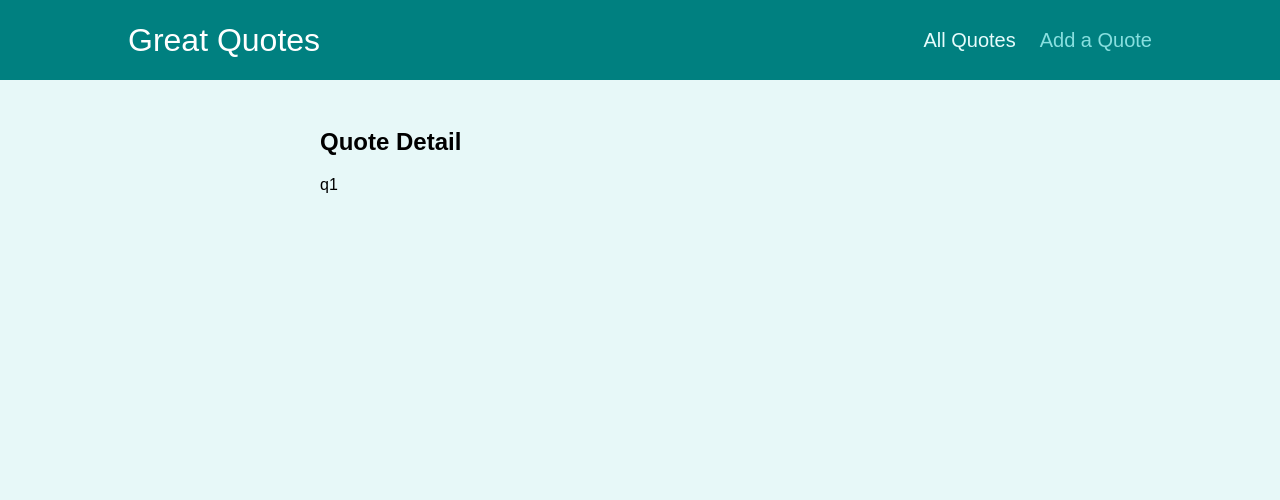
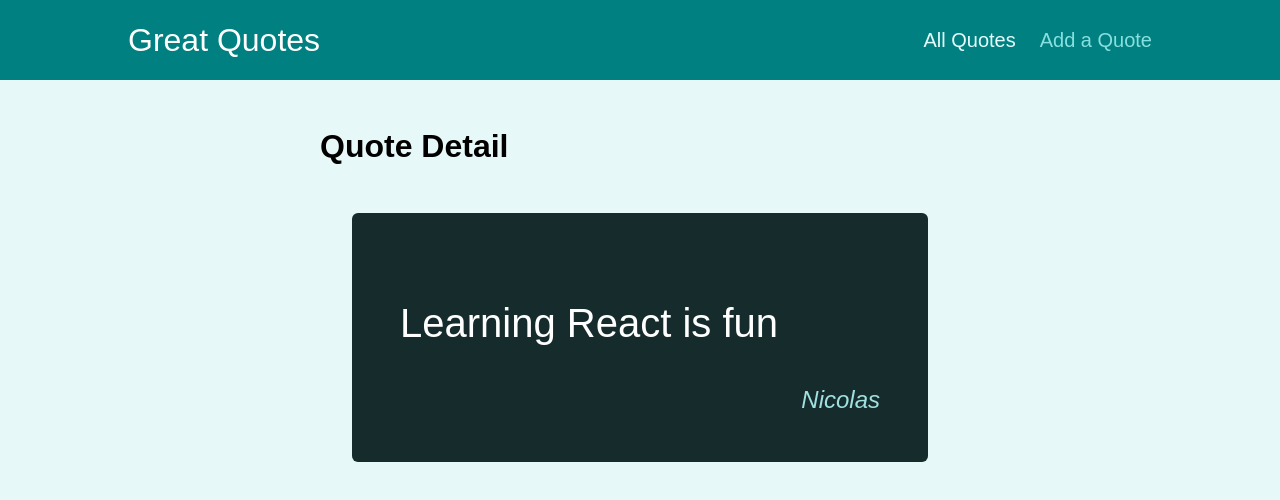
Before and after one commit to NChapron/quote-app, a React (Create React App) app: page /quotes/q1 in a window 1280 px wide. Shown: the top 500 px of the page. Built offline with nearby package versions, Linux system fonts and the light colour scheme.

Commit message:
Added page not found and logic for quotesId not found

```diff
--- a/src/App.js
+++ b/src/App.js
@@ -4,6 +4,7 @@
 import QuoteDetail from "./pages/QuoteDetail";
 import NewQuote from "./pages/NewQuote";
 import Layout from "./components/layout/Layout";
+import NotFound from "./pages/NotFound";
 
 const App = () => {
   return (
@@ -21,6 +22,12 @@
         <Route path="/new-quote">
           <NewQuote />
         </Route>
+        <Route path="/page-not-found">
+          <NotFound />
+        </Route>
+        <Route path="*">
+          <Redirect to="/page-not-found" />
+        </Route>
       </Switch>
     </Layout>
   );
--- a/src/components/quotes/HighlightedQuote.js
+++ b/src/components/quotes/HighlightedQuote.js
@@ -1,6 +1,7 @@
 import classes from "./HighlightedQuote.module.css";
 
 const HighlightedQuote = (props) => {
+  console.log(props);
   return (
     <figure className={classes.quote}>
       <p>{props.text}</p>
--- /dev/null
+++ b/src/pages/NotFound.js
@@ -0,0 +1,9 @@
+const NotFound = () => {
+  return (
+    <div className="centered">
+      <p>Page not found!</p>
+    </div>
+  );
+};
+
+export default NotFound;
--- a/src/pages/QuoteDetail.js
+++ b/src/pages/QuoteDetail.js
@@ -1,16 +1,30 @@
 import { Route, useParams } from "react-router-dom";
+
+import HighlightedQuote from "../components/quotes/HighlightedQuote";
 import Comments from "../components/comments/Comments";
+
+const DUMMY_QUOTES = [
+  { id: "q1", author: "Nicolas", text: "Learning React is fun" },
+  { id: "q2", author: "Nico", text: "Learning React is great " },
+];
 
 const QuoteDetail = () => {
   const params = useParams();
+
+  const quote = DUMMY_QUOTES.find((quote) => quote.id === params.quoteId);
+
+  if (!quote) {
+    return <p>No quote found !</p>;
+  }
+
   return (
-    <section>
+    <>
       <h1>Quote Detail</h1>
-      <p>{params.quoteId}</p>
+      <HighlightedQuote text={quote.text} author={quote.author} />
       <Route path={`/quotes/${params.quoteId}/comments`}>
         <Comments />
       </Route>
-    </section>
+    </>
   );
 };
 
```
